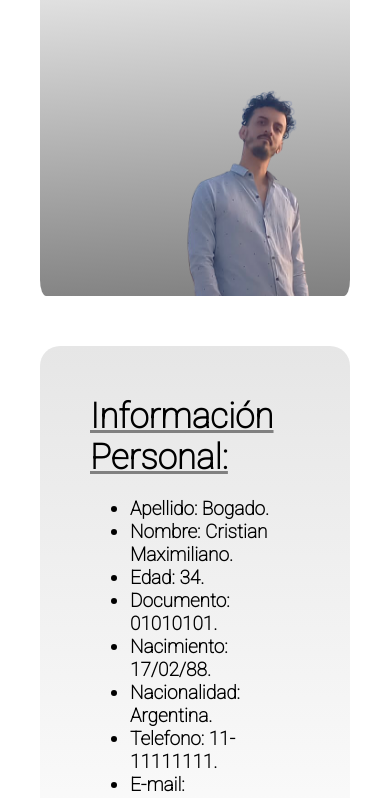
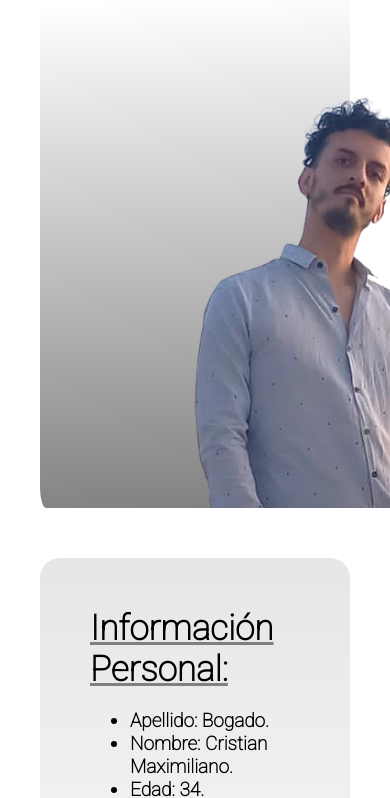
Before and after one commit to Thian1988/CVFinalIntegrador, a plain HTML site: page index.html in a window 390 px wide. Shown: the part 554-1352 px from the top of the page. Drawn offline with Linux system fonts and the light colour scheme.

Commit message:
Correción de responsive intento

```diff
--- a/css/estilo.css
+++ b/css/estilo.css
@@ -13,6 +13,7 @@ body {
     display: grid;
     grid-template-columns: repeat(auto-fit, minmax(300px, 1fr));
     gap: 100px;
+    max-width: 100%;
     padding: 50px 50px 0px 140px;
 }
 .centrado {
@@ -43,7 +44,7 @@ body {
     padding: 20px 10px 30px 0px;
 }
 .fotoperfil {
-    max-width: 50%;
+    max-width: 100%;
     height: auto;
 
 }
@@ -53,6 +54,7 @@ body {
     height: auto;
     padding: 50px;
     margin: 50px 0px 200px 0px;
+    max-width: 100%;
 }
 .tituloseccion {
     font-family: 'Roboto', sans-serif;
```
